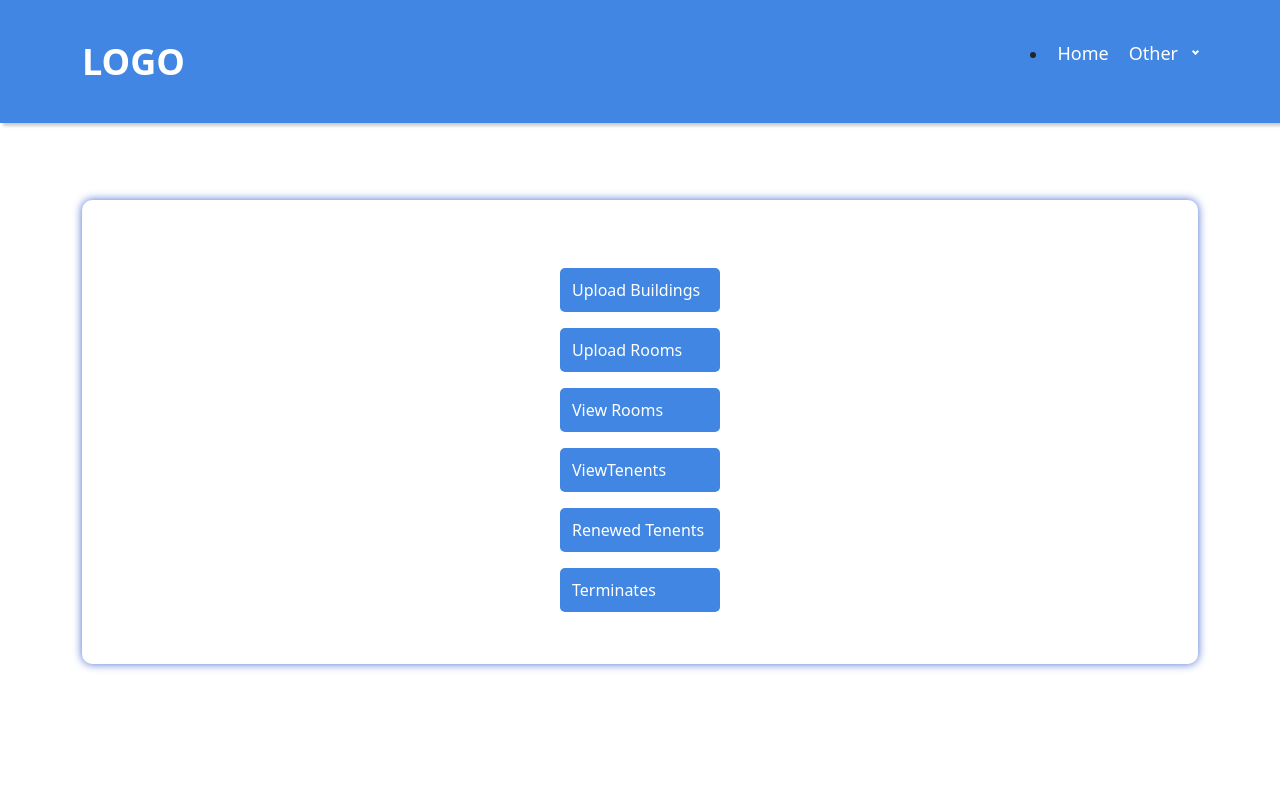
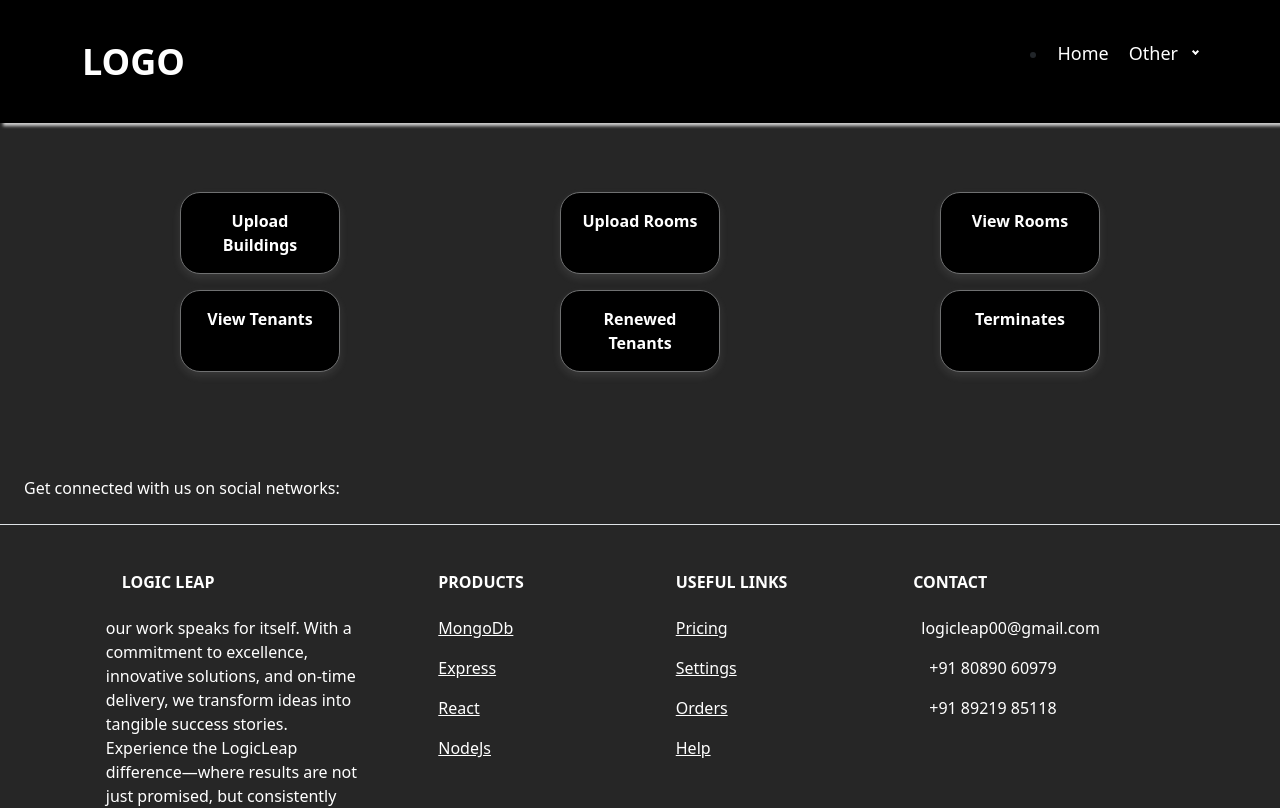
Before and after one commit to Muhdsidin/apartment-front-end, a React (Vite) app: page / in a window 1280 px wide. Shown: the top 808 px of the page. Built offline with nearby package versions, Linux system fonts and the light colour scheme.

Commit message:
redesigned : (/home,/uploadBuilding)pages

```diff
--- a/index.html
+++ b/index.html
@@ -6,7 +6,7 @@
     <meta name="viewport" content="width=device-width, initial-scale=1.0" />
     <title>Arbaab</title>
   </head>
-  <body style="background-color:#ffffff;">
+  <body style="background-color:#262626;">
     <div id="root"></div>
     <script type="module" src="/src/main.jsx"></script>
   </body>
--- a/src/components/Banner/Banner.css
+++ b/src/components/Banner/Banner.css
@@ -1,46 +1,18 @@
-
 .box-3 {
-  display: inline-block;
-  padding: 10px 20px;
+  display: block;
+  padding: 1em;
+  background-color: #000000;
+  border: 1px solid #6f7071;
+  border-radius: 20px;
+  text-align: center;
   text-decoration: none;
-  background-color:rgb(64, 134, 226);
-  color: #fff;
-  border-radius: 5px;
-  transition: background-color 0.3s ease-in-out;
-  transition: background-color 0.3s, transform 0.3s; /
+  color: #ffffff;
+  transition: transform 0.3s, box-shadow 0.3s;
+  box-shadow: 0 4px 8px rgba(230, 226, 226, 0.1);
+  font-weight: 600;
 }
 
 .box-3:hover {
-  background-color:rgb(67, 125, 201);
-  transform: scale(0.9);
-
+  transform: translateY(-5px);
+  box-shadow: 0 4px 8px rgba(0, 0, 0, 0.1);
 }
-.title {
-  position: absolute;
-  top: 53%;
-  left: 3%;
-  transform: translate(-50%, -50%);
-  color: #222;
-  z-index: 1;
-  font-family: 'san-serif';
-  font-size: 47px;
-}
-
-@media only screen and (max-width: 600px) {
-  .title {
-    left: 3%;
-    top:47%;
-  }
-}
-.main-items {
-  height: 29em;
-    background-color: #ffffff;
-    box-shadow: 0 0 10px rgb(74, 110, 209);
-    display: flex;
-    flex-direction: column;
-    align-items: center;
-    justify-content: center;
-    margin: auto;
-    margin-top: 25vh;
-    border-radius: 10px;
-}
--- a/src/components/Banner/Banner.jsx
+++ b/src/components/Banner/Banner.jsx
@@ -1,27 +1,15 @@
-import React from 'react'
-import './Banner.css'
-import Row from 'react-bootstrap/Row';
-import { Container } from 'react-bootstrap';
-import Footer from '../Footer/Footer'
+import React from 'react';
+import './Banner.css';
+import { Container, Row, Col } from 'react-bootstrap';
+import Footer from '../Footer/Footer';
+
 function Banner() {
   return (
-    <div>
- {/* <div style={{ position: 'relative' }}  >
-  <img
-    src="https://img.freepik.com/free-vector/white-elegant-texture-background-style_23-2148432200.jpg?size=626&ext=jpg&ga=GA1.2.1043746885.1669217085&semt=sph"
-    alt=""
-    className='banner-image'
-    style={{ width: '100%', height: '100vh', objectFit: 'cover' }}
-
-  />
-  <h3 className='title' data-aos="zoom-right">
-    Add Your Your Tenent Now!!
-  </h3>
-</div > */}
-
+    <div style={{ marginTop: '8em' }}>
       <Container>
         <div className='main-items'>
           <Row className="justify-content-center">
+            <Col md={4} className="d-flex justify-content-center">
               <a
                 href="/buildings"
                 className="box-3"
@@ -31,40 +19,41 @@ function Banner() {
               >
                 Upload Buildings
               </a>
-    </Row>
-
-    <Row className="justify-content-center">
+            </Col>
+            <Col md={4} className="d-flex justify-content-center">
               <a
                 href="/room"
                 className="box-3"
                 data-aos="fade-up"
                 data-aos-duration="3000"
-        style={{ marginTop: '1em', width: '10em' }}
+                style={{ marginTop: '4em', width: '10em' }}
               >
                 Upload Rooms
               </a>
-    </Row>
-    <Row className="justify-content-center">
+            </Col>
+            <Col md={4} className="d-flex justify-content-center">
               <a
                 href="/viewrooms"
                 className="box-3"
                 data-aos="fade-up"
-        style={{ marginTop: '1em', width: '10em' }}
+                style={{ marginTop: '4em', width: '10em' }}
               >
                 View Rooms
               </a>
+            </Col>
           </Row>
           <Row className="justify-content-center">
+            <Col md={4} className="d-flex justify-content-center">
               <a
                 href="/ViewTenent"
                 className="box-3"
                 data-aos="fade-up"
                 style={{ marginTop: '1em', width: '10em' }}
               >
-        ViewTenents
+                View Tenants
               </a>
-    </Row>
-    <Row className="justify-content-center">
+            </Col>
+            <Col md={4} className="d-flex justify-content-center">
               <a
                 href="/renewtenent"
                 className="box-3"
@@ -72,10 +61,10 @@ function Banner() {
                 data-aos-duration="3000"
                 style={{ marginTop: '1em', width: '10em' }}
               >
-        Renewed Tenents
+                Renewed Tenants
               </a>
-      </Row>
-      <Row>
+            </Col>
+            <Col md={4} className="d-flex justify-content-center">
               <a
                 href="/terminated"
                 className="box-3"
@@ -85,32 +74,13 @@ function Banner() {
               >
                 Terminates
               </a>
+            </Col>
           </Row>
-    <br />
-    <br />
-
         </div>
-  <br />
-    <br />
-    <br />
-    <br />
-    <br />
-    <br />
-
-
-
-
       </Container>
-  <Footer/>
-
+      <Footer />
     </div>
-
-
-
-
-
-  )
+  );
 }
 
-
-export default Banner
+export default Banner;
--- a/src/components/Footer/Footer.jsx
+++ b/src/components/Footer/Footer.jsx
@@ -3,8 +3,8 @@ import { MDBFooter, MDBContainer, MDBRow, MDBCol, MDBIcon } from 'mdb-react-ui-k
 
 export default function App() {
   return (
-    <MDBFooter bgColor='light' className='text-center text-lg-start text-muted'>
-      <section className='d-flex justify-content-center justify-content-lg-between p-4 border-bottom'>
+    <MDBFooter  className='text-center  text-lg-start text-muted' style={{ marginTop: '5em' }}>
+      <section style={{color:"white"}} className='d-flex justify-content-center justify-content-lg-between p-4 border-bottom'>
         <div className='me-5 d-none d-lg-block'>
           <span>Get connected with us on social networks:</span>
         </div>
@@ -31,7 +31,7 @@ export default function App() {
         </div>
       </section>
 
-      <section className=''>
+      <section style={{color:"white"}} className=''>
         <MDBContainer className='text-center text-md-start mt-5'>
           <MDBRow className='mt-3'>
             <MDBCol md="3" lg="4" xl="3" className='mx-auto mb-4'>
--- a/src/components/Header/Header.css
+++ b/src/components/Header/Header.css
@@ -19,7 +19,7 @@
   }
   .header {
     padding: 30px 0;
-    background-color:rgb(64, 134, 226);
+    background-color:rgb(0, 0, 0);
     box-shadow: 3px 3px 3px #ccc;
     z-index: 99;
     position: fixed;
--- a/src/components/Upload-Buildings/UploadBuildings.css
+++ b/src/components/Upload-Buildings/UploadBuildings.css
@@ -1,20 +1,73 @@
-.BuildingUplodaFormDiv{
-    margin-top: 5em;
-    box-shadow: 0 0 10px rgb(224, 153, 21);
-    border: 1.5px solid #000000;
-    border-radius: 8px;
-    padding-left: 1em;
-    padding-right: 1em;
+.upload-buildings {
+  background-color: #121212;
+  color: #ffffff;
+  min-height: 100vh;
+  padding-top: 2em;
 }
-.btn-submit{
-    padding: 10px 20px;
-    text-decoration: none;
-    background-color:rgb(224, 153, 21);
-    color: #fff;
-    border-radius: 5px;
-    transition: background-color 0.3s ease-in-out;
-   float: right;
-  }
-  .btn-submit:hover {
-    background-color:orange;
-  }
+.form-group{
+  margin-top: 15px;
+}
+.building-upload-form-div {
+  background-color: #1e1e1e;
+  padding: 2em;
+  border-radius: 8px;
+  box-shadow: 0 4px 8px rgba(0, 0, 0, 0.2);
+}
+
+.form-control {
+  background-color: rgba(255, 255, 255, 0.1); /* Transparent background */
+  color: #ffffff;
+  border: 1px solid #4a4a4a;
+}
+
+.form-control:focus {
+  background-color: rgba(255, 255, 255, 0.2); /* Slightly more opaque when focused */
+  color: #ffffff;
+  border-color: #007bff;
+  box-shadow: none;
+}
+
+.form-check-input {
+  background-color: rgba(255, 255, 255, 0.1); /* Transparent background */
+  border-color: #4a4a4a;
+}
+
+.form-check-input:checked {
+  background-color: #007bff;
+  border-color: #007bff;
+}
+
+.form-check-label {
+  color: #ffffff;
+}
+
+.btn-submit {
+  /* background-color: #007bff;
+  color: #ffffff;
+  border: none;
+  padding: 0.5em 1.5em;
+  border-radius: 4px;
+  transition: background-color 0.3s; */
+  background-color: #000000;
+  border: 1px solid #6f7071;
+  border-radius: 20px;
+  text-align: center;
+  text-decoration: none;
+  color: #ffffff;
+  transition: transform 0.3s, box-shadow 0.3s;
+  box-shadow: 0 4px 8px rgba(230, 226, 226, 0.1);
+  font-weight: 600;
+  margin-top: -35px;
+}
+
+.btn-submit:hover {
+  background-color: #0056b3;
+}
+
+label {
+  color: #ffffff;
+}
+
+::placeholder {
+  color: #b3b3b3;
+}
```
Also changed, not shown: src/components/Upload-Buildings/UploadBuildings.jsx (+77 -60 lines). Lines whose indentation alone changed are shown as unchanged.
